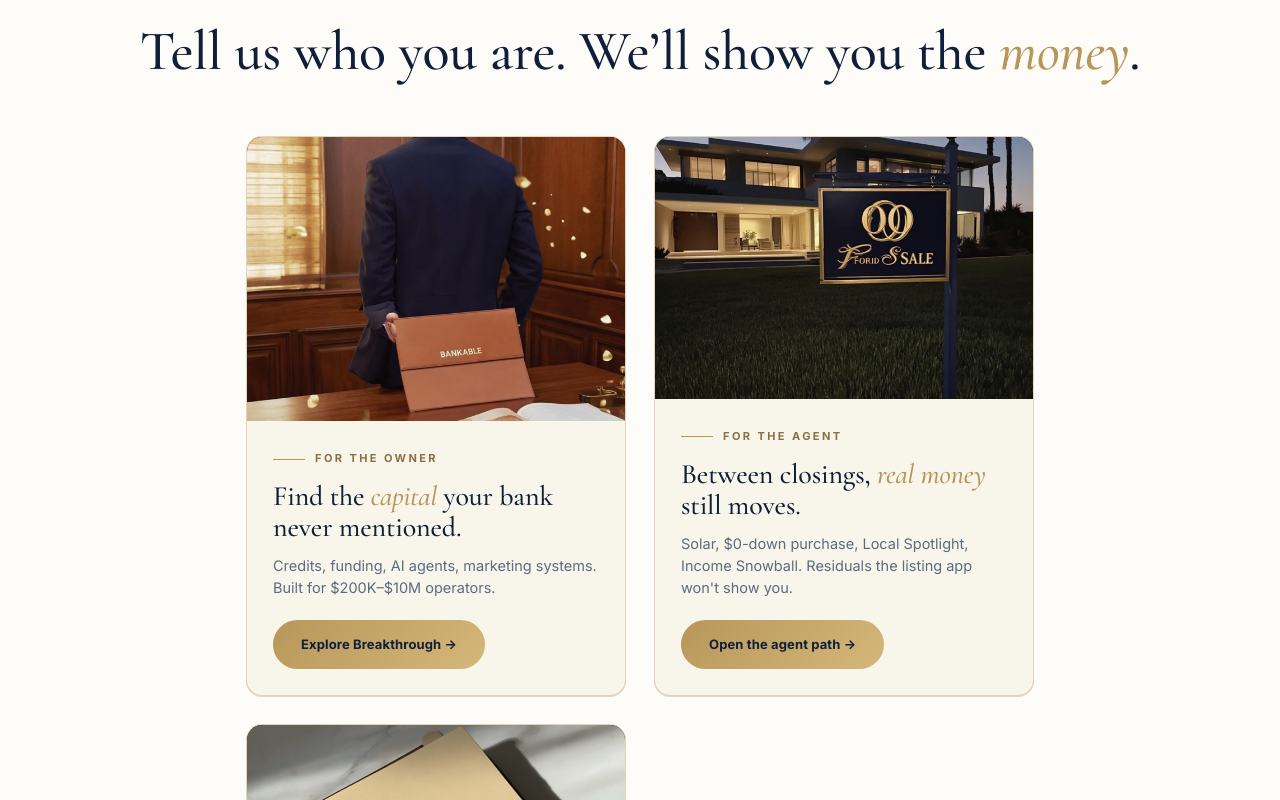
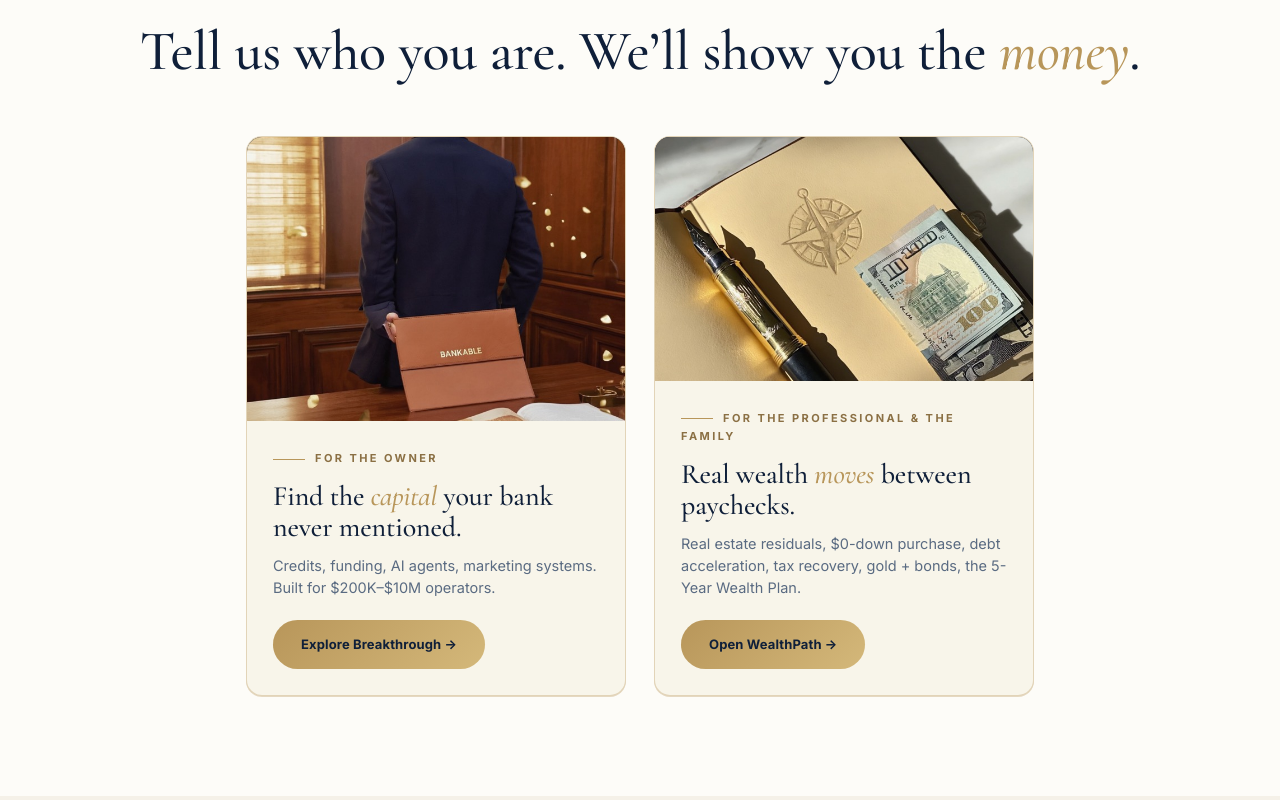
Before and after one commit to ownlysites/ownly-hub, a Next.js app: page / in a window 1280 px wide. Shown: the part 980-1780 px from the top of the page. Built offline with nearby package versions, Linux system fonts and the light colour scheme.

Commit message:
Hub: crop business.jpg (fix back-of-head/arms anatomy) + merge Agent+Individual cards — Dave 2026-05-20

```diff
--- a/app/components/PathsSection.tsx
+++ b/app/components/PathsSection.tsx
@@ -14,25 +14,13 @@ const CARDS = [
     audience: "business" as const,
   },
   {
-    eyebrow: "FOR THE AGENT",
-    headlinePre: "Between closings,",
-    headlineItalic: "real money",
-    headlinePost: " still moves.",
-    subhead: "Solar, $0-down purchase, Local Spotlight, Income Snowball. Residuals the listing app won't show you.",
-    cta: "Open the agent path",
-    href: "https://itsownlymoney.vercel.app/?source=hub&audience=agent#agents",
-    image: "/hero/agent.jpg",
-    loop: "/loops/agent.mp4",
-    audience: "agent" as const,
-  },
-  {
-    eyebrow: "FOR THE INDIVIDUAL",
+    eyebrow: "FOR THE PROFESSIONAL & THE FAMILY",
     headlinePre: "Real wealth",
-    headlineItalic: "isn't",
-    headlinePost: " a calculator.",
-    subhead: "Debt acceleration, tax recovery, gold + bonds, the 5-Year Wealth Plan.",
-    cta: "Begin WealthPath",
-    href: "https://itsownlymoney.vercel.app/?source=hub&audience=individual",
+    headlineItalic: "moves",
+    headlinePost: " between paychecks.",
+    subhead: "Real estate residuals, $0-down purchase, debt acceleration, tax recovery, gold + bonds, the 5-Year Wealth Plan.",
+    cta: "Open WealthPath",
+    href: "https://itsownlymoney.vercel.app/?source=hub&audience=wealth",
     image: "/hero/individual.jpg",
     loop: "/loops/individual.mp4",
     audience: "individual" as const,
```
